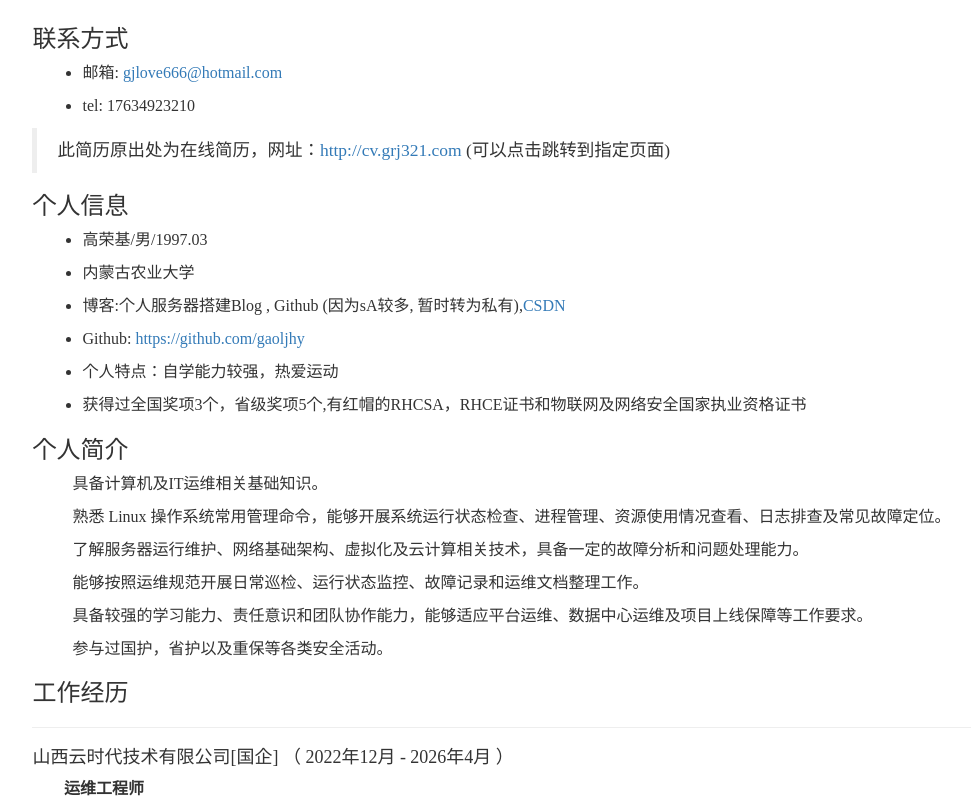
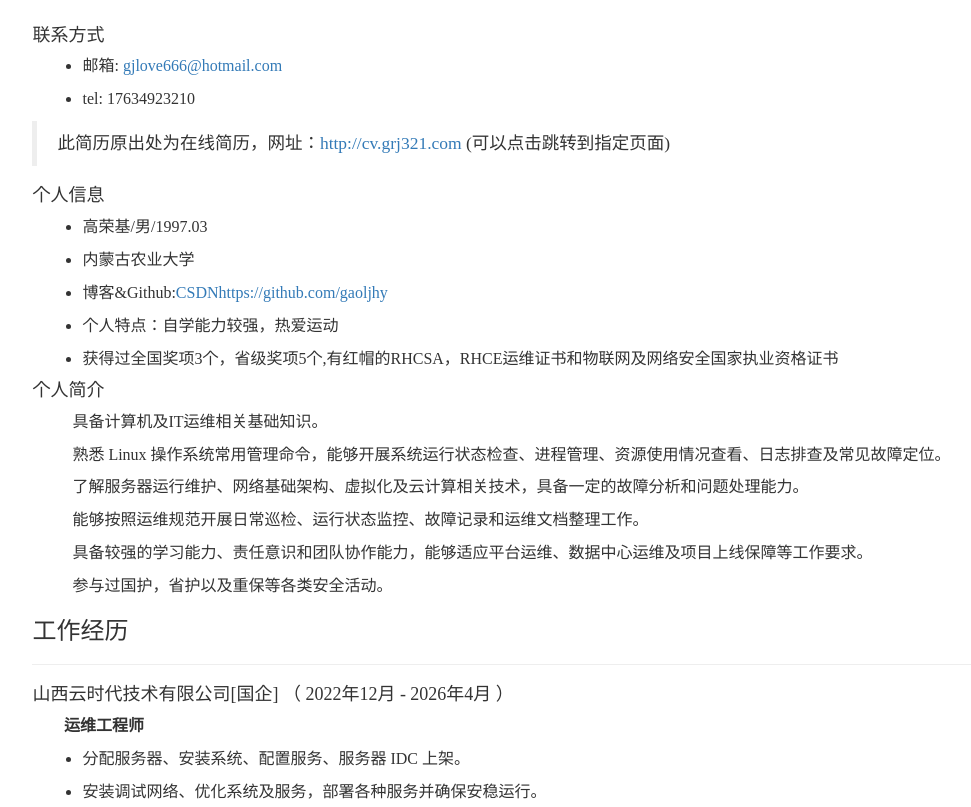
Before and after one commit to gaoljhy/zh, a plain HTML site: page index.html in a window 1280 px wide. Shown: the top 807 px of the page, without its empty margins (70-1041 px from the left). Drawn offline with nearby package versions, Linux system fonts and the light colour scheme.

Commit message:
Change headings from h3 to h4 in index.html

```diff
--- a/index.html
+++ b/index.html
@@ -26,7 +26,7 @@
                 margin-left: 3%;
             }
         </style>
-        <h3>联系方式</h3>
+        <h4>联系方式</h4>
         <ul>
             <li>邮箱: <a href="mailto:gjlove666@hotmail.com">gjlove666@hotmail.com</a></li>
             <li>tel: 17634923210</li>
@@ -34,18 +34,16 @@
         <blockquote>
             <p>此简历原出处为在线简历，网址：<a href="http://cv.grj321.com">http://cv.grj321.com</a> (可以点击跳转到指定页面)</p>
         </blockquote>
-        <h3>个人信息</h3>
+        <h4>个人信息</h4>
         <ul>
             <li>高荣基/男/1997.03</li>
             <li>内蒙古农业大学</li>
-            <li>博客:个人服务器搭建Blog , Github (因为sA较多, 暂时转为私有),<a href="https://blog.csdn.net/lendq">CSDN</a></li>
-            <li>Github: <a href="https://github.com/gaoljhy">https://github.com/gaoljhy</a></li>
-            <!-- <li>个人主页: <a href="http://gaoljhy.github.io">http://gaoljhy.github.io</a></li> -->
+            <li>博客&Github:<a href="https://blog.csdn.net/lendq">CSDN</a><a href="https://github.com/gaoljhy">https://github.com/gaoljhy</a></li>
             <li>个人特点：自学能力较强，热爱运动</li>
-            <li>获得过全国奖项3个，省级奖项5个,有红帽的RHCSA，RHCE证书和物联网及网络安全国家执业资格证书</li>
+            <li>获得过全国奖项3个，省级奖项5个,有红帽的RHCSA，RHCE运维证书和物联网及网络安全国家执业资格证书</li>
 
         </ul>
-        <h3>个人简介</h3>
+        <h4>个人简介</h4>
         <ul>
             <p>具备计算机及IT运维相关基础知识。</p>
             <p>熟悉 Linux 操作系统常用管理命令，能够开展系统运行状态检查、进程管理、资源使用情况查看、日志排查及常见故障定位。</p>
@@ -54,12 +52,6 @@
             <p>具备较强的学习能力、责任意识和团队协作能力，能够适应平台运维、数据中心运维及项目上线保障等工作要求。</p>
             <p>参与过国护，省护以及重保等各类安全活动。</p>
         </ul>
-
-        <!-- </h3>
-        <blockquote>
-            <br>
-
-        </blockquote> -->
         <h3>工作经历</h3>
         <hr>
         <h4>山西云时代技术有限公司[国企] （ 2022年12月 - 2026年4月 ）</h4>
```
